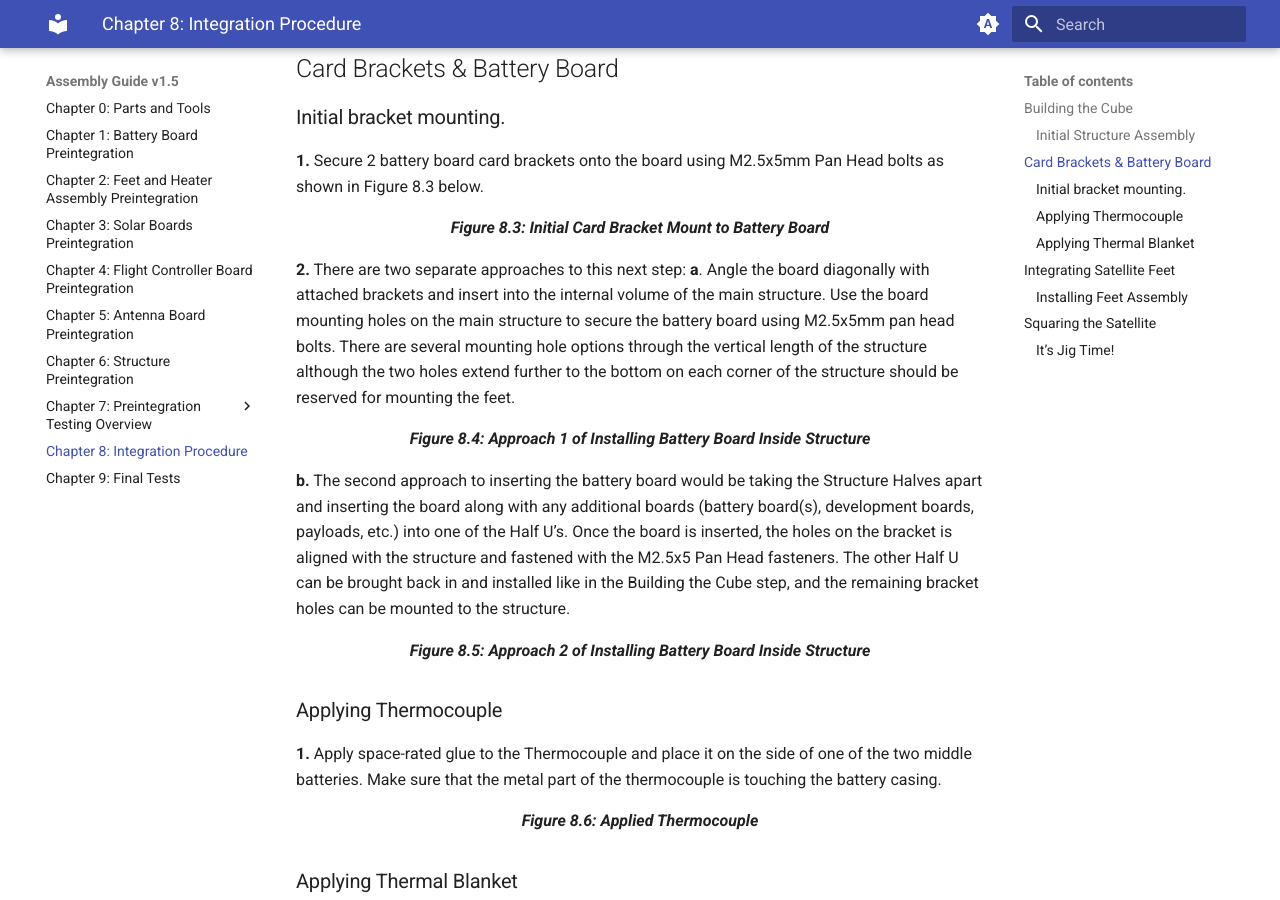
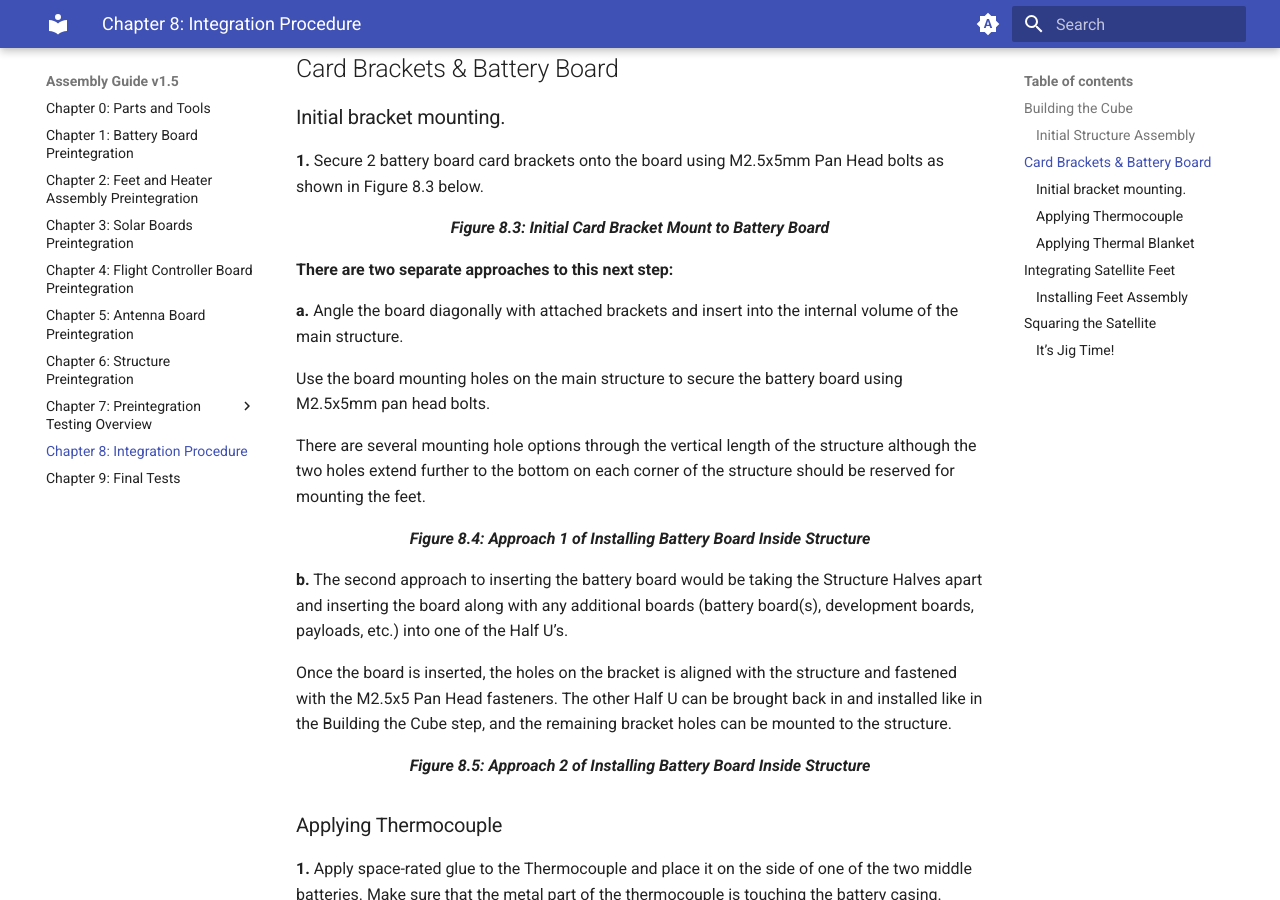
Before and after one commit to proveskit/Documentation, an MkDocs documentation site: the page built from docs/Assembly_Guide_V2/Chapter_8.md, in a window 1280 px wide and 900 px high, scrolled down 922 px. Built offline with MkDocs 1.6.1 and Material for MkDocs 9.7.7, drawn with Linux system fonts in a browser that asks for light colours.

Commit message:
tiny updates

```diff
--- a/docs/Assembly_Guide_V2/Chapter_8.md
+++ b/docs/Assembly_Guide_V2/Chapter_8.md
@@ -27,12 +27,19 @@
    **1.** Secure 2 battery board card brackets onto the board using M2.5x5mm Pan Head bolts as shown in Figure 8.3 below.
 
   *<p align="center">**Figure 8.3: Initial Card Bracket Mount to Battery Board**</p>*
-   **2.** There are two separate approaches to this next step:
-    **a**. Angle the board diagonally with attached brackets and insert into the internal volume of the main structure. Use the board mounting holes on the main structure to secure the battery board using M2.5x5mm pan head bolts. There are several mounting hole options through the vertical length of the structure although the two holes extend further to the bottom on each corner of the structure should be reserved for mounting the feet.
+    **There are two separate approaches to this next step:**
+
+ **a.** Angle the board diagonally with attached brackets and insert into the internal volume of the main structure.
+
+  Use the board mounting holes on the main structure to secure the battery board using M2.5x5mm pan head bolts.
+
+  There are several mounting hole options through the vertical length of the structure although the two holes extend further to the bottom on each corner of the structure should be reserved for mounting the feet.
 
    *<p align="center">**Figure 8.4: Approach 1 of Installing Battery Board Inside Structure**</p>*
 
-  **b.** The second approach to inserting the battery board would be taking the Structure Halves apart and inserting the board along with any additional boards (battery board(s), development boards, payloads, etc.) into one of the Half U’s. Once the board is inserted, the holes on the bracket is aligned with the structure and fastened with the M2.5x5 Pan Head fasteners. The other Half U can be brought back in and installed like in the Building the Cube step, and the remaining bracket holes can be mounted to the structure.
+  **b.** The second approach to inserting the battery board would be taking the Structure Halves apart and inserting the board along with any additional boards (battery board(s), development boards, payloads, etc.) into one of the Half U’s.
+
+   Once the board is inserted, the holes on the bracket is aligned with the structure and fastened with the M2.5x5 Pan Head fasteners. The other Half U can be brought back in and installed like in the Building the Cube step, and the remaining bracket holes can be mounted to the structure.
 
 
 *<p align="center">**Figure 8.5: Approach 2 of Installing Battery Board Inside Structure**</p>*
```
Also changed, not shown: docs/Assembly_Guide_V2/Chapter_2.md (+5 -2 lines), docs/Assembly_Guide_V2/Chapter_3.md (+4 -1 lines), docs/Assembly_Guide_V2/Chapter_5.md (+1 -1 lines), docs/Assembly_Guide_V2/Chapter_9.md (+1 -1 lines).
